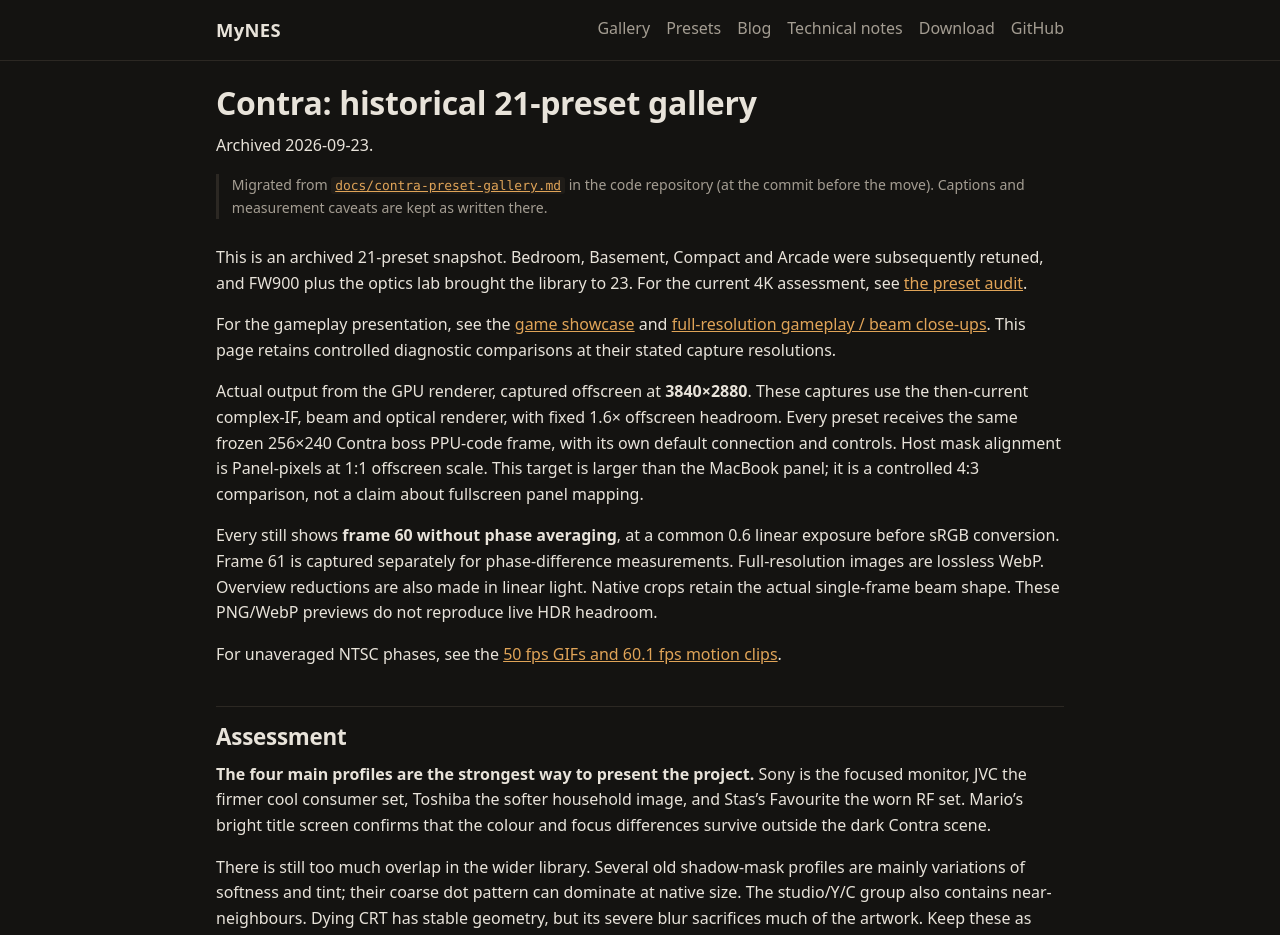
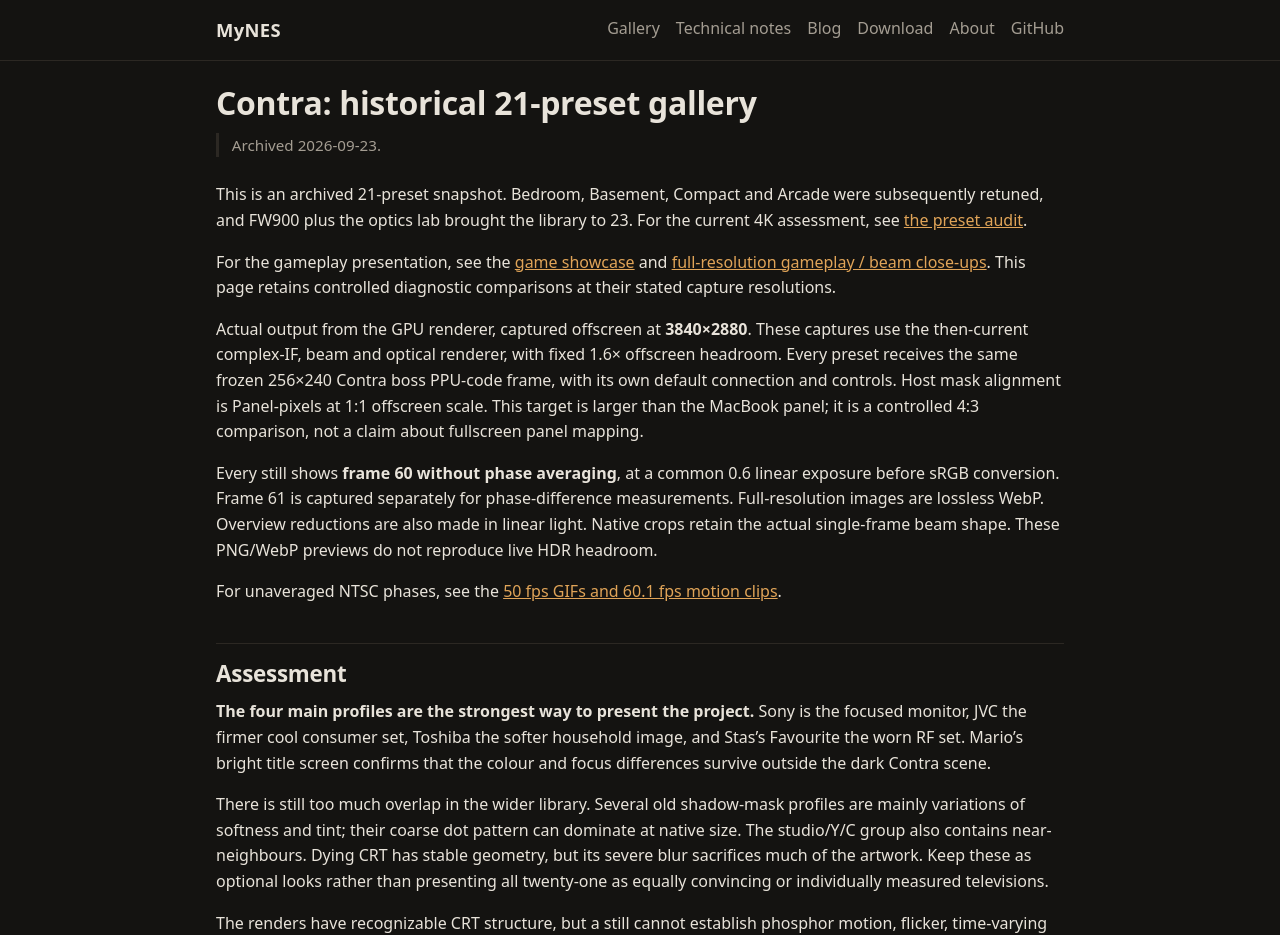
Before and after one commit to yaglo/mynes-web, a Jekyll site: the page built from archive/contra.md, in a window 1280 px wide. Shown: the top 935 px of the page. Built offline with Jekyll 4.4.1, drawn with Linux system fonts in a browser that asks for light colours; some of the changed text lies outside the part shown.

Commit message:
Replace the migration notes with a source line in the footer
Pages migrated from the code repository opened with a box saying where
their text came from. That provenance now sits in the footer as one line,
"Source: docs/<file>.md at af99543", linking to the same document at the
same commit, with the page's update date when it has one and an "Edit on
GitHub" link to its file in this repository.

The navigation lists Gallery, Technical notes, Blog, Download, About and
GitHub; the footer adds the Archive. The footer names the release from
_data/release.yml once it has a date, so the unreleased 0.3.0 is not
shown as published.

Every h2 and h3 with an id links to itself, through an include that
rewrites the rendered content, so sections can be linked without a plugin.
Posts show "Part N of M" with M counted from the series, a byline and ISO
dates. Gallery pages can ask for a 960 CSS px column with wide: true.

```diff
--- /dev/null
+++ b/_includes/anchor-headings.html
@@ -0,0 +1,30 @@
+{%- comment -%}
+Links each <h2> and <h3> that has an id to itself, so every section of a
+page can be linked: <h2 id="x">Text</h2> becomes
+<h2 id="x"><a class="anchor" href="#x">Text</a></h2>. Headings that already
+hold a link are left as they are. Kramdown gives Markdown headings their
+ids; headings written in HTML need an id="..." as their first attribute.
+Usage: {% include anchor-headings.html html=content %}
+{%- endcomment -%}
+{%- assign anchored = include.html -%}
+{%- for level in (2..3) -%}
+{%- assign opening = '<h' | append: level | append: ' id="' -%}
+{%- assign closing = '</h' | append: level | append: '>' -%}
+{%- assign parts = anchored | split: opening -%}
+{%- capture anchored -%}
+{{- parts[0] -}}
+{%- for part in parts offset: 1 -%}
+{%- assign head = part | split: closing | first -%}
+{%- assign tail = part | remove_first: head -%}
+{%- assign heading_id = head | split: '"' | first -%}
+{%- assign attrs = head | split: '>' | first -%}
+{%- assign inner = head | remove_first: attrs | remove_first: '>' -%}
+{%- if inner contains '<a ' or tail == '' -%}
+{{- opening }}{{ part -}}
+{%- else -%}
+{{- opening }}{{ attrs }}><a class="anchor" href="#{{ heading_id }}">{{ inner }}</a>{{ tail -}}
+{%- endif -%}
+{%- endfor -%}
+{%- endcapture -%}
+{%- endfor -%}
+{{- anchored -}}
--- a/_layouts/default.html
+++ b/_layouts/default.html
@@ -14,28 +14,47 @@
   <div class="wrap">
     <a class="brand" href="{{ '/' | relative_url }}">MyNES</a>
     <nav class="site-nav" aria-label="Main navigation">
-      <a href="{{ '/gallery/' | relative_url }}"{% if page.section == 'gallery' and page.url != '/archive/presets/' %} class="active"{% endif %}>Gallery</a>
-      <a href="{{ '/archive/presets/' | relative_url }}"{% if page.url == '/archive/presets/' %} class="active"{% endif %}>Presets</a>
+      <a href="{{ '/gallery/' | relative_url }}"{% if page.section == 'gallery' %} class="active"{% endif %}>Gallery</a>
+      <a href="{{ '/notes/' | relative_url }}"{% if page.section == 'notes' %} class="active"{% endif %}>Technical notes</a>
       <a href="{{ '/blog/' | relative_url }}"{% if page.section == 'blog' or page.layout == 'post' %} class="active"{% endif %}>Blog</a>
-      <a href="{{ '/notes/' | relative_url }}"{% if page.section == 'notes' %} class="active"{% endif %}>Technical notes</a>
       <a href="{{ '/download/' | relative_url }}"{% if page.url == '/download/' %} class="active"{% endif %}>Download</a>
+      <a href="{{ '/about/' | relative_url }}"{% if page.url == '/about/' %} class="active"{% endif %}>About</a>
       <a href="{{ site.project.code_repo }}">GitHub</a>
     </nav>
   </div>
 </header>
-<main class="wrap" id="main">
+<main class="wrap{% if page.wide %} wide{% endif %}" id="main">
 {{ content }}
 </main>
 <footer class="site-footer">
   <div class="wrap">
+{%- comment -%}
+The page's source: the document in the code repository it was migrated from
+(front matter `source`, at the last commit that had it), its last update
+(front matter `updated`) and the file in this repository.
+{%- endcomment -%}
+{%- if page.path and page.layout != 'redirect' %}
+    <p class="page-source">
+{%- if page.source %}{% assign source_commit = site.project.source_blob | split: "/" | last | slice: 0, 7 %}Source: <a href="{{ site.project.source_blob }}/{{ page.source }}"><code>{{ page.source }}</code> at {{ source_commit }}</a>.{% if page.source_note %} {{ page.source_note }}.{% endif %} {% endif -%}
+{%- if page.updated %}Updated <time datetime="{{ page.updated | date: '%Y-%m-%d' }}">{{ page.updated | date: "%Y-%m-%d" }}</time>. {% endif -%}
+<a href="{{ site.project.site_repo }}/edit/main/{{ page.path }}">Edit on GitHub</a></p>
+{%- endif %}
     <nav aria-label="Footer">
       <a href="{{ site.project.code_repo }}">GitHub</a>
       <a href="{{ site.project.releases }}">Releases</a>
-      <a href="{{ '/blog/' | relative_url }}">Blog</a>
       <a href="{{ '/gallery/' | relative_url }}">Gallery</a>
       <a href="{{ '/notes/' | relative_url }}">Technical notes</a>
+      <a href="{{ '/blog/' | relative_url }}">Blog</a>
+      <a href="{{ '/archive/' | relative_url }}">Archive</a>
       <a href="{{ site.project.license }}">License</a>
     </nav>
+{%- assign release = site.data.release %}
+{%- if release.date %}
+    <p class="release">MyNES {{ release.version }}, released <time datetime="{{ release.date | date: '%Y-%m-%d' }}">{{ release.date | date: "%Y-%m-%d" }}</time>{% if release.commit %}, commit <a href="{{ site.project.code_repo }}/commit/{{ release.commit }}">{{ release.commit | slice: 0, 7 }}</a>{% endif %}.</p>
+{%- endif %}
+{%- if site.data.facts.renderer.commit %}
+    <p class="renderer">Renders on this site: renderer commit <a href="{{ site.project.code_repo }}/commit/{{ site.data.facts.renderer.commit }}">{{ site.data.facts.renderer.commit | slice: 0, 7 }}</a>.</p>
+{%- endif %}
     <p>MyNES by {{ site.author.name }}. The emulator is released under the Apache License 2.0. This site holds the project's images and videos so the code repository stays small; <a href="{{ site.project.site_repo }}">site source</a>.</p>
     <p>No commercial ROMs are distributed here or with the emulator.</p>
   </div>
--- a/_layouts/home.html
+++ b/_layouts/home.html
@@ -1,4 +1,4 @@
 ---
 layout: default
 ---
-{{ content }}
+{% include anchor-headings.html html=content %}
--- a/_layouts/page.html
+++ b/_layouts/page.html
@@ -20,6 +20,5 @@
 {% if page.archived %}{% assign replacement = site.pages | where: "url", page.replaced_by | where_exp: "p", "p.layout != 'redirect'" | first %}
 <p class="archived-note">Archived {{ page.archived | date: "%Y-%m-%d" }}.{% if replacement %} Replaced by <a href="{{ replacement.url | relative_url }}">{{ replacement.title }}</a>.{% endif %}</p>
 {% endif %}{% if page.lede %}<p class="lede">{{ page.lede }}</p>{% endif %}
-{% if page.source %}<p class="source-note">Migrated from <a href="{{ site.project.source_blob }}/{{ page.source }}"><code>{{ page.source }}</code></a> in the code repository (at the commit before the move){% if page.source_note %}. {{ page.source_note }}{% endif %}. Captions and measurement caveats are kept as written there.</p>{% endif %}
-{{ content }}
+{% include anchor-headings.html html=content %}
 </article>
--- a/_layouts/post.html
+++ b/_layouts/post.html
@@ -1,11 +1,11 @@
 ---
 layout: default
 ---
+{%- assign series_posts = site.posts | where_exp: "p", "p.series" -%}
 <article class="post">
-<p class="post-meta"><a href="{{ '/blog/' | relative_url }}">{{ page.series_title }}</a> · Part {{ page.series }} of 8 · <time datetime="{{ page.date | date_to_xmlschema }}">{{ page.date | date: "%-d %B %Y" }}</time></p>
+<p class="post-meta"><a href="{{ '/blog/' | relative_url }}">{{ page.series_title }}</a> · Part {{ page.series }} of {{ series_posts.size }} · By {{ site.author.name }} · <time datetime="{{ page.date | date: '%Y-%m-%d' }}">{{ page.date | date: "%Y-%m-%d" }}</time>{% if page.updated %} · Updated <time datetime="{{ page.updated | date: '%Y-%m-%d' }}">{{ page.updated | date: "%Y-%m-%d" }}</time>{% endif %}</p>
 <h1>{{ page.title }}</h1>
-{% if page.source %}<p class="source-note">Text from <a href="{{ site.project.source_blob }}/{{ page.source }}"><code>{{ page.source }}</code></a> in the code repository (at the commit before the move), unchanged apart from links.</p>{% endif %}
-{{ content }}
+{% include anchor-headings.html html=content %}
 <nav class="post-nav" aria-label="Series navigation">
   {% if page.previous %}<a href="{{ page.previous.url | relative_url }}" rel="prev">&larr; Part {{ page.previous.series }}: {{ page.previous.title }}</a>{% else %}<span></span>{% endif %}
   {% if page.next %}<a href="{{ page.next.url | relative_url }}" rel="next">Part {{ page.next.series }}: {{ page.next.title }} &rarr;</a>{% else %}<span></span>{% endif %}
--- a/assets/css/style.css
+++ b/assets/css/style.css
@@ -21,6 +21,8 @@
   overflow-wrap: anywhere;
 }
 .wrap { max-width: var(--max); margin: 0 auto; padding: 0 var(--gutter); }
+/* Gallery pages hold 960 CSS px renders and clips (1920 px files on 2x displays). */
+.wrap.wide { max-width: calc(960px + 2 * var(--gutter)); }
 a { color: var(--accent); }
 a:hover { color: var(--accent-hover); }
 h1, h2, h3, h4 { line-height: 1.25; letter-spacing: -0.01em; font-weight: 650; }
@@ -28,6 +30,8 @@
 h2 { font-size: 1.4rem; margin: 2.4rem 0 0.7rem; padding-top: 1rem; border-top: 1px solid var(--line); }
 h3 { font-size: 1.15rem; margin: 1.8rem 0 0.5rem; }
 h4 { font-size: 1rem; margin: 1.4rem 0 0.4rem; }
+h2 a.anchor, h3 a.anchor { color: inherit; text-decoration: none; }
+h2 a.anchor:hover, h3 a.anchor:hover, h2 a.anchor:focus-visible, h3 a.anchor:focus-visible { text-decoration: underline; text-decoration-color: var(--accent); }
 p, ul, ol { margin: 0 0 1rem; }
 li { margin: 0.2rem 0; }
 img, video { max-width: 100%; height: auto; display: block; }
@@ -90,18 +94,16 @@
 
 /* Page furniture */
 .lede { font-size: 1.1rem; color: var(--fg); }
-.source-note { color: var(--muted); font-size: 0.88rem; border-left: 3px solid var(--line); padding-left: 0.8rem; margin: 0 0 1.6rem; }
+.archived-note { color: var(--muted); font-size: 0.95rem; border-left: 3px solid var(--line); padding-left: 0.8rem; margin: 0 0 1.6rem; }
+.page-source { font-size: 0.85rem; }
+.page-source code { background: none; padding: 0; }
+.archive-list, .post-list { list-style: none; padding: 0; }
+.archive-list li, .post-list li { margin: 0.35rem 0; }
+.archive-list time, .post-list time { color: var(--muted); font-variant-numeric: tabular-nums; margin-right: 0.5rem; }
 .post-meta { color: var(--muted); font-size: 0.95rem; margin: 1.6rem 0 0; }
 .post-meta a { color: var(--muted); }
 .post h1 { margin-top: 0.3rem; }
 .post-nav { display: flex; justify-content: space-between; gap: 1rem; margin-top: 3rem; padding-top: 1rem; border-top: 1px solid var(--line); font-size: 0.95rem; }
-.post-list { list-style: none; padding: 0; margin: 0; }
-.post-list li { padding: 1rem 0; border-bottom: 1px solid var(--line); margin: 0; }
-.post-list .num { color: var(--accent); font-weight: 650; margin-right: 0.5rem; }
-.post-list .title { font-size: 1.1rem; font-weight: 650; text-decoration: none; color: var(--fg); }
-.post-list .title:hover { color: var(--accent); }
-.post-list .teaser { margin: 0.3rem 0 0; color: var(--muted); }
-.post-list .date { color: var(--muted); font-size: 0.85rem; }
 
 /* Landing page */
 .hero { margin-top: 1.2rem; }
```
Also changed, not shown: _data/release.yml (added, +8 -0 lines).
